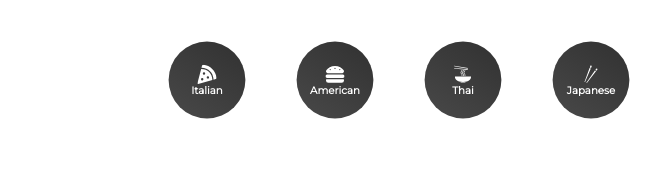
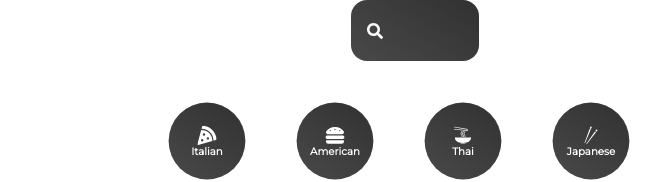
Before and after one commit to CoelAllen/coelspice, a React (Create React App) app: page / in a window 1280 px wide. Shown: the top 182 px of the page, without its empty margins (225-886 px from the left). Built offline with nearby package versions, Linux system fonts and the light colour scheme; no server answers.

Commit message:
search works!

```diff
--- a/src/App.js
+++ b/src/App.js
@@ -2,11 +2,13 @@
 import Pages from "./pages/Pages.jsx";
 import Category from "./components/Category.jsx";
 import { BrowserRouter } from "react-router-dom";
+import Search from "./components/Search.jsx";
 
 function App() {
   return (
     <div className="App">
       <BrowserRouter>
+        <Search />
         <Category />
         <Pages />
       </BrowserRouter>
--- /dev/null
+++ b/src/components/Search.jsx
@@ -0,0 +1,55 @@
+import React from 'react'
+import styled from 'styled-components'
+import { useState } from 'react'
+import { FaSearch } from 'react-icons/fa'
+import { useNavigate } from 'react-router-dom'
+
+function Search() {
+
+  const [input, setInput] = useState("");
+  const navigate = useNavigate()
+
+  const submitHandler = (e) => {
+    e.preventDefault()
+    navigate('/searched/' + input)
+  };
+
+  return (
+    <FormStyle onSubmit={submitHandler}>
+      <div>
+        <FaSearch></FaSearch>
+        <input onChange={(e)=> setInput(e.target.value)} type="text" value={input}/>
+      </div>
+      </FormStyle>
+  )
+}
+
+const FormStyle = styled.form`
+  margin: 0rem 20rem;
+  div {
+    width: 100%;
+    position: relative;
+
+  }
+  input{
+    border: none;
+    background: linear-gradient(35deg, #494949, #313131);
+    font-size: 1.5rem;
+    color: white;
+    padding: 1rem 3rem;
+    border: none;
+    border-radius: 1rem;
+    outline: none;
+    width: 100%;
+  }
+  svg{
+    position: absolute;
+    top: 50%;
+    left: 0%;
+    transform: translate(100%, -50%);
+    color: white;
+  }
+
+`
+
+export default Search
--- a/src/pages/Pages.jsx
+++ b/src/pages/Pages.jsx
@@ -2,6 +2,7 @@
 import Home from './Home.jsx'
 import{ Route, Routes, BrowserRouter} from "react-router-dom"
 import Cuisine from './Cuisine.jsx'
+import Searched from './Searched.jsx'
 
 function Pages() {
   return (
@@ -10,6 +11,7 @@
       <Route path='/' element={<Home />} />
       <Route path='/cuisine/:type' element={<Cuisine/>}/>
       {/* NOTE The ":type" allows you to insert different categories as the type */}
+      <Route path='/searched/:search' element={<Searched />} />
       </Routes>
 
   )
--- /dev/null
+++ b/src/pages/Searched.jsx
@@ -0,0 +1,53 @@
+import React from 'react'
+import { useState, useEffect } from 'react';
+import { useParams } from 'react-router-dom';
+import styled from 'styled-components';
+
+function Searched() {
+  const [searchedRecipes, setSearchedRecipes] = useState([]);
+  let params = useParams()
+  const getSearched = async (name) =>{
+    const data = await fetch(
+      `https://api.spoonacular.com/recipes/complexSearch?apiKey=${process.env.REACT_APP_API_KEY}&query=${name}`
+      );
+    const recipes = await data.json();
+    setSearchedRecipes(recipes.results)
+  };
+  useEffect(()=>{
+    getSearched(params.search)
+  },[params.search])
+  return (
+    <Grid>
+      {searchedRecipes.map((item)=>{
+        return(
+          <Card key={item.id}>
+             <img src={item.image} alt={item.name}/>
+             <h4>{item.title}</h4>
+          </Card>
+        )
+      })}
+    </Grid>
+  )
+}
+
+const Grid = styled.div`
+  display: grid;
+  grid-template-columns: repeat(auto-fit, minmax(20rem, 1fr));
+  grid-gap: 3rem;
+`
+const Card = styled.div`
+  img{
+    width: 100%;
+    border-radius: 2rem;
+
+  }
+  a{
+    text-decoration: none;
+  }
+  h4{
+    text-align: center;
+    padding: 1rem;
+  }
+`
+
+export default Searched
```
